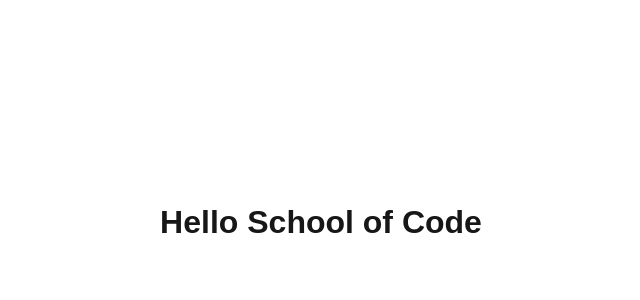
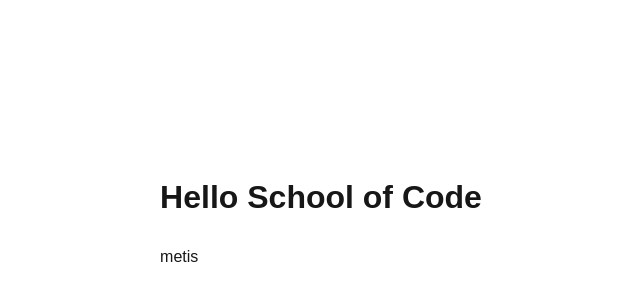
Before and after one commit to Tyriol/metis-study-buddy, a Next.js app: page / in a window 1280 px wide. Shown: the part 178-478 px from the top of the page, without its empty margins (319-959 px from the left). Built offline with nearby package versions, Linux system fonts and the light colour scheme.

Commit message:
test p tag

```diff
--- a/src/app/page.js
+++ b/src/app/page.js
@@ -6,6 +6,7 @@ export default function Home() {
     <div className={styles.page}>
       <main className={styles.main}>
         <h1 className={styles.title}>Hello School of Code</h1>
+        <p>metis</p>
       </main>
       <footer className={styles.footer}></footer>
     </div>
```
